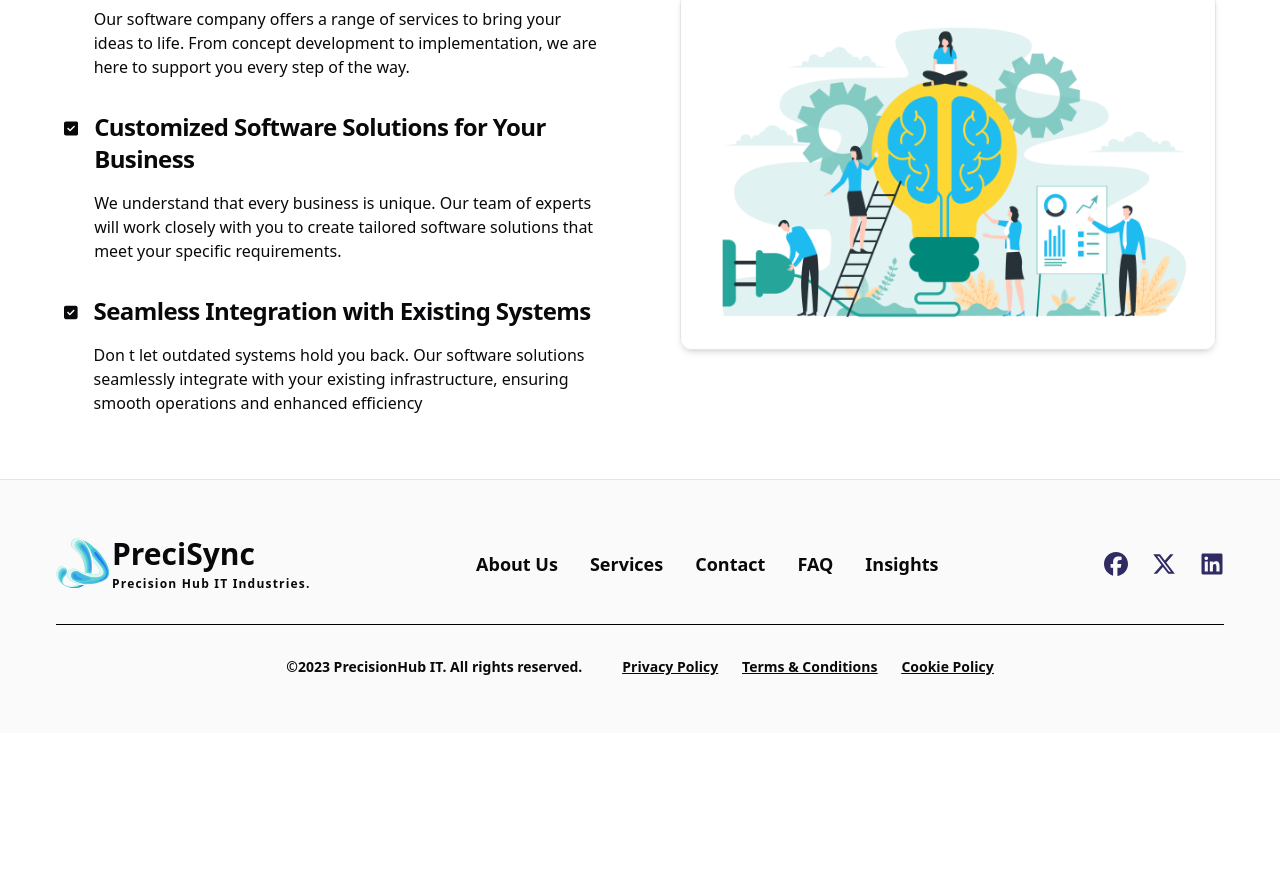
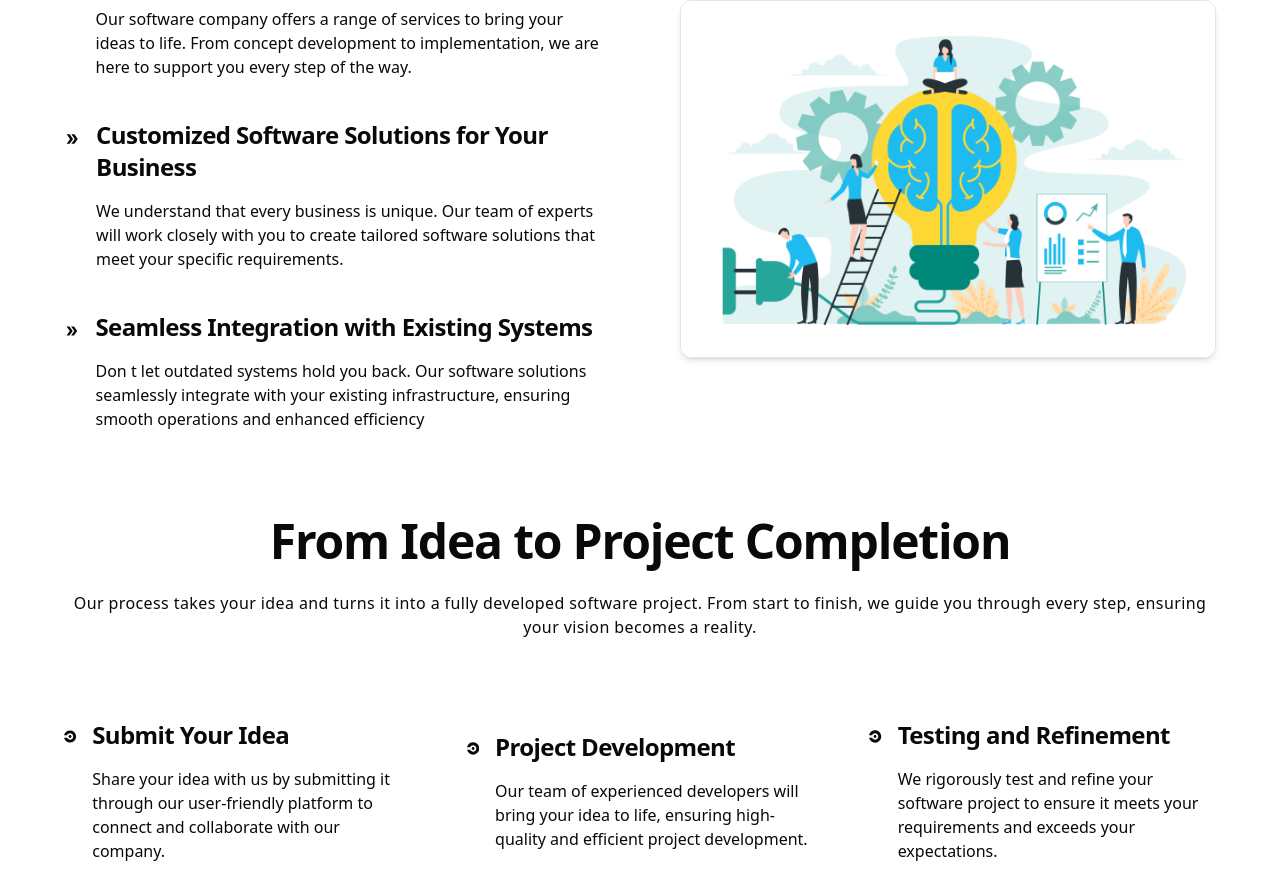
Before and after one commit to Siddhartha097/precisionHubIT, a React (Vite) app: page /Transforming%Ideas%into%Powerful%Solutions in a window 1280 px wide. Shown: the part 2171-3040 px from the top of the page. Before the commit the page ends 2904 px from the top, so only its background shows below. Built offline with nearby package versions, Linux system fonts and the light colour scheme.

Commit message:
first commit

```diff
--- a/src/Data/index.ts
+++ b/src/Data/index.ts
@@ -520,7 +520,26 @@ const SecBtnContent = [
   },
 ];
 
+const SecBtnList = [
+  {
+    label: "Submit Your Idea",
+    content:
+      "Share your idea with us by submitting it through our user-friendly platform to connect and collaborate with our company.",
+  },
+  {
+    label: "Project Development",
+    content:
+      "Our team of experienced developers will bring your idea to life, ensuring high-quality and efficient project development.",
+  },
+  {
+    label: "Testing and Refinement",
+    content:
+      "We rigorously test and refine your software project to ensure it meets your requirements and exceeds your expectations.",
+  },
+];
+
 export {
+  SecBtnList,
   FBtnContent,
   SecBtnContent,
   DataScSupports,
--- a/src/Pages/HomeButtons/SecondButton.tsx
+++ b/src/Pages/HomeButtons/SecondButton.tsx
@@ -1,10 +1,11 @@
-import { SecBtnContent } from "@/Data";
+import { SecBtnContent, SecBtnList } from "@/Data";
 import ContentBox from "@/components/ContentBox";
 import ImageBox from "@/components/ImageBox";
+import ListBox from "@/components/ListBox";
 import { Separator } from "@/components/ui/separator";
 import { secBtn, secBtn1 } from "@/images";
-import { FaSquareCheck } from "react-icons/fa6";
-
+import { MdDoubleArrow } from "react-icons/md";
+import { SiCircleci } from "react-icons/si";
 
 const SecondButton = () => {
   return (
@@ -35,22 +36,27 @@ const SecondButton = () => {
       <Separator className="my-8" />
 
       <section className="flex flex-col items-center justify-between gap-20 max-md:gap-12">
-        <h1 className="text-5xl text-center leading-snug max-md:text-3xl font-bold tracking-tighter">
+        <h1 className="text-5xl text-center leading-snug max-md:text-3xl font-bold tracking-tighter max-md:leading-normal">
           Turning your innovative concepts into robust and effective software
           solutions that meet your unique needs and exceed your expectations.
         </h1>
         <div className="flex items-center justify-between gap-20 max-md:gap-10 max-md:flex-col-reverse">
-          <ul className="md:w-1/2 flex flex-col justify-between gap-8">
+          <ul className="md:w-1/2 flex flex-col justify-between gap-10">
             {SecBtnContent.map((list) => (
-              <li className="flex gap-4">
-                <FaSquareCheck size={35} />
-                <div className="flex flex-col gap-4">
-                  <h1 className="text-2xl font-semibold tracking-tight max-md:text-lg">
-                    {list.label}
-                  </h1>
-                  <p className="max-md:text-sm">{list.content}</p>
-                </div>
-              </li>
+              // <li className="flex gap-4">
+              //   <MdDoubleArrow size={40} />
+              //   <div className="flex flex-col gap-4">
+              //     <h1 className="text-2xl font-semibold tracking-tight max-md:text-lg">
+              //       {list.label}
+              //     </h1>
+              //     <p className="max-md:text-sm">{list.content}</p>
+              //   </div>
+              // </li>
+              <ListBox
+                label={list.label}
+                content={list.content}
+                icon={MdDoubleArrow}
+              />
             ))}
           </ul>
           <ImageBox
@@ -59,6 +65,31 @@ const SecondButton = () => {
             imgSrc={secBtn1}
           />
         </div>
+
+        <div className="flex flex-col items-center justify-center gap-20 max-md:gap-12">
+          <div className="flex flex-col gap-5 items-center justify-center text-center">
+            <h1 className="font-bold text-5xl max-md:text-3xl tracking-tight leading-tight">
+              From Idea to Project Completion
+            </h1>
+            <h3 className="font-medium max-md:text-sm tracking-wide">
+              Our process takes your idea and turns it into a fully developed
+              software project. From start to finish, we guide you through every
+              step, ensuring your vision becomes a reality.
+            </h3>
+          </div>
+
+          <div className="flex max-md:flex-col items-center justify-between gap-14 max-md:gap-8">
+            {SecBtnList.map((list) => (
+              <ListBox
+                className="gap-14 max-md:gap-8 md:w-1/3"
+                label={list.label}
+                content={list.content}
+                size={35}
+                icon={SiCircleci}
+              />
+            ))}
+          </div>
+        </div>
       </section>
     </main>
   );
--- /dev/null
+++ b/src/components/ListBox.tsx
@@ -0,0 +1,34 @@
+import { IconType } from "react-icons";
+import { MdDoubleArrow } from "react-icons/md";
+
+interface ListBoxProps {
+  label: string;
+  content?: string;
+  seeIcon?: boolean;
+  icon?: IconType;
+  className?: string;
+  size?: number;
+}
+
+const ListBox: React.FC<ListBoxProps> = ({
+  label,
+  content,
+  seeIcon,
+  icon: Icon = MdDoubleArrow,
+  className,
+  size = 40,
+}) => {
+  return (
+    <div className={`flex gap-4 ${className}`}>
+      <Icon className={`${seeIcon && "hidden"}`} size={size} />
+      <div className="flex flex-col gap-4">
+        <h1 className="text-2xl font-semibold tracking-tight max-md:text-lg">
+          {label}
+        </h1>
+        <p className="max-md:text-sm">{content}</p>
+      </div>
+    </div>
+  );
+};
+
+export default ListBox;
```
